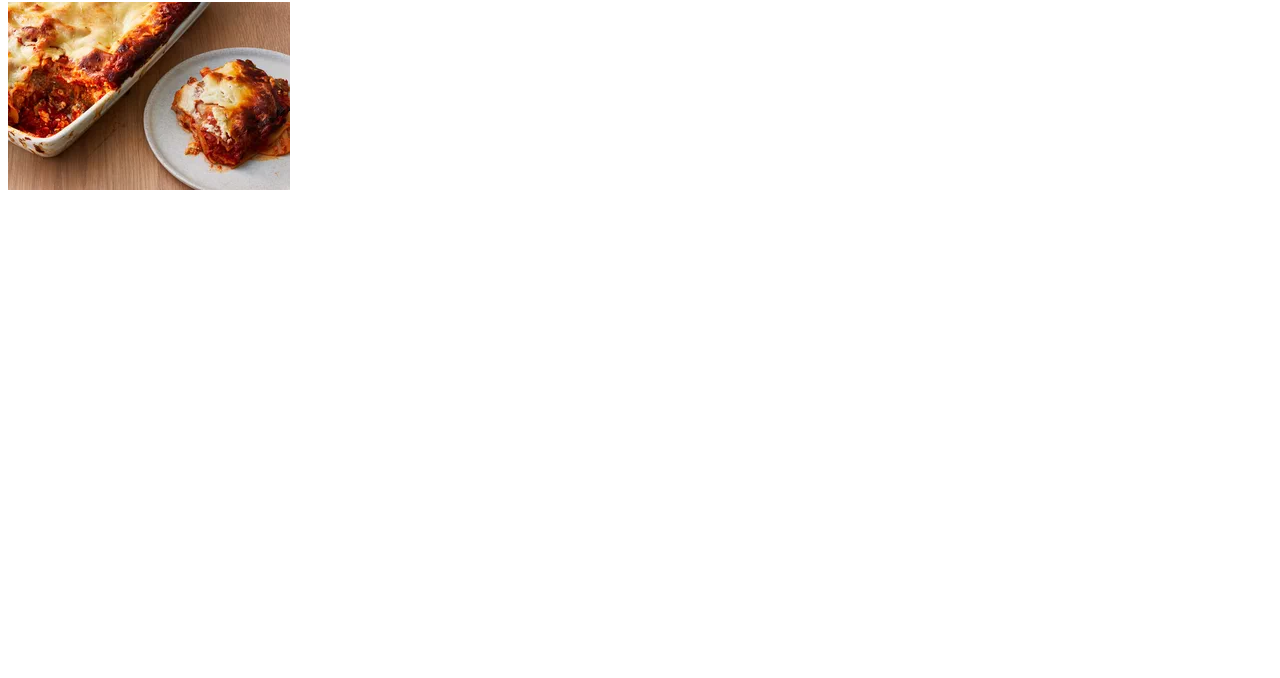
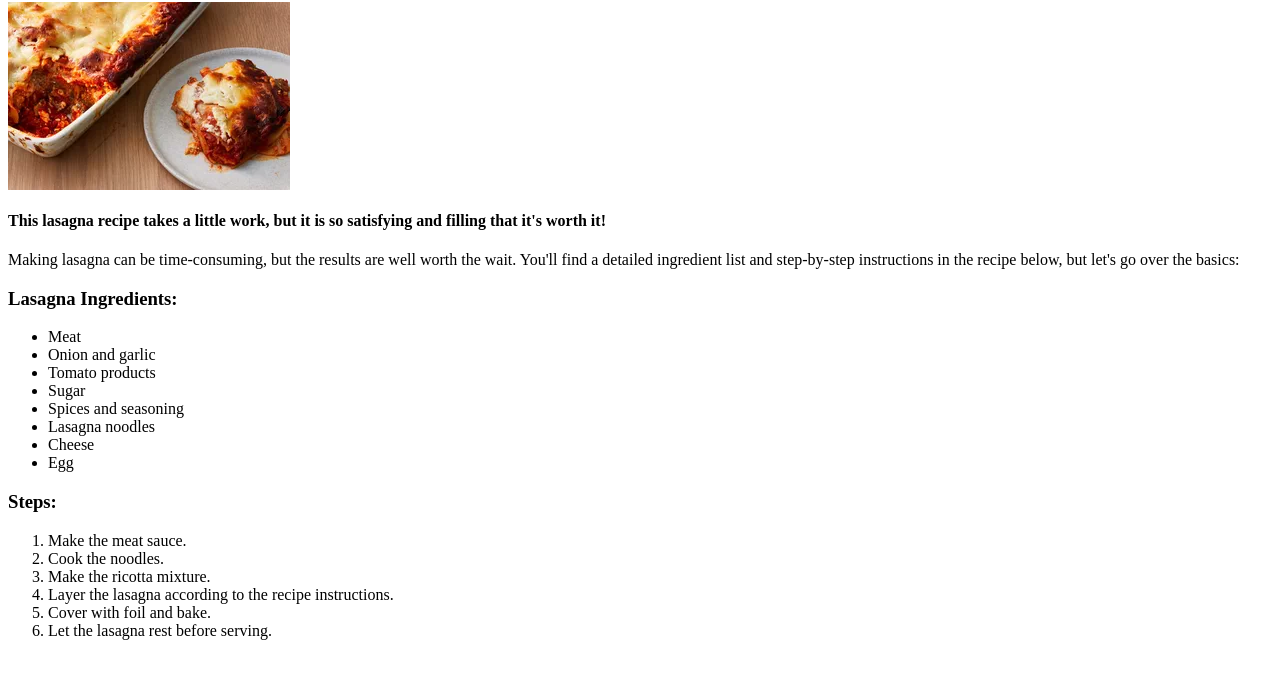
Before and after one commit to matipretz/odin-recipes, a plain HTML site: page recipes/lasagna.html in a window 1280 px wide. Shown: the part 64-742 px from the top of the page. Drawn offline with Linux system fonts and the light colour scheme.

Commit message:
Update lasagna.html

```diff
--- a/recipes/lasagna.html
+++ b/recipes/lasagna.html
@@ -5,8 +5,27 @@
 <body>
     <h1>Lasagna</h1>
     <img src="../images/lasagna.jpg" alt="Lasagna">
-
-
-
+    <h4>This lasagna recipe takes a little work, but it is so satisfying and filling that it's worth it!</h4>
+    <p>Making lasagna can be time-consuming, but the results are well worth the wait. You'll find a detailed ingredient list and step-by-step instructions in the recipe below, but let's go over the basics:</p>
+    <h3>Lasagna Ingredients:</h3>
+    <ul>
+        <li>Meat</li>
+        <li>Onion and garlic</li>
+        <li> Tomato products</li>
+        <li>Sugar</li>
+        <li>Spices and seasoning</li>
+        <li>Lasagna noodles</li>
+        <li>Cheese</li>
+        <li>Egg</li>
+    </ul>
+    <h3>Steps:</h3>
+    <ol>
+        <li>Make the meat sauce.</li>
+        <li>Cook the noodles.</li>
+        <li>Make the ricotta mixture.</li>
+        <li>Layer the lasagna according to the recipe instructions.</li>
+        <li>Cover with foil and bake.</li>
+        <li>Let the lasagna rest before serving.</li>
+    </ol>
 </body>
 </html>
```
